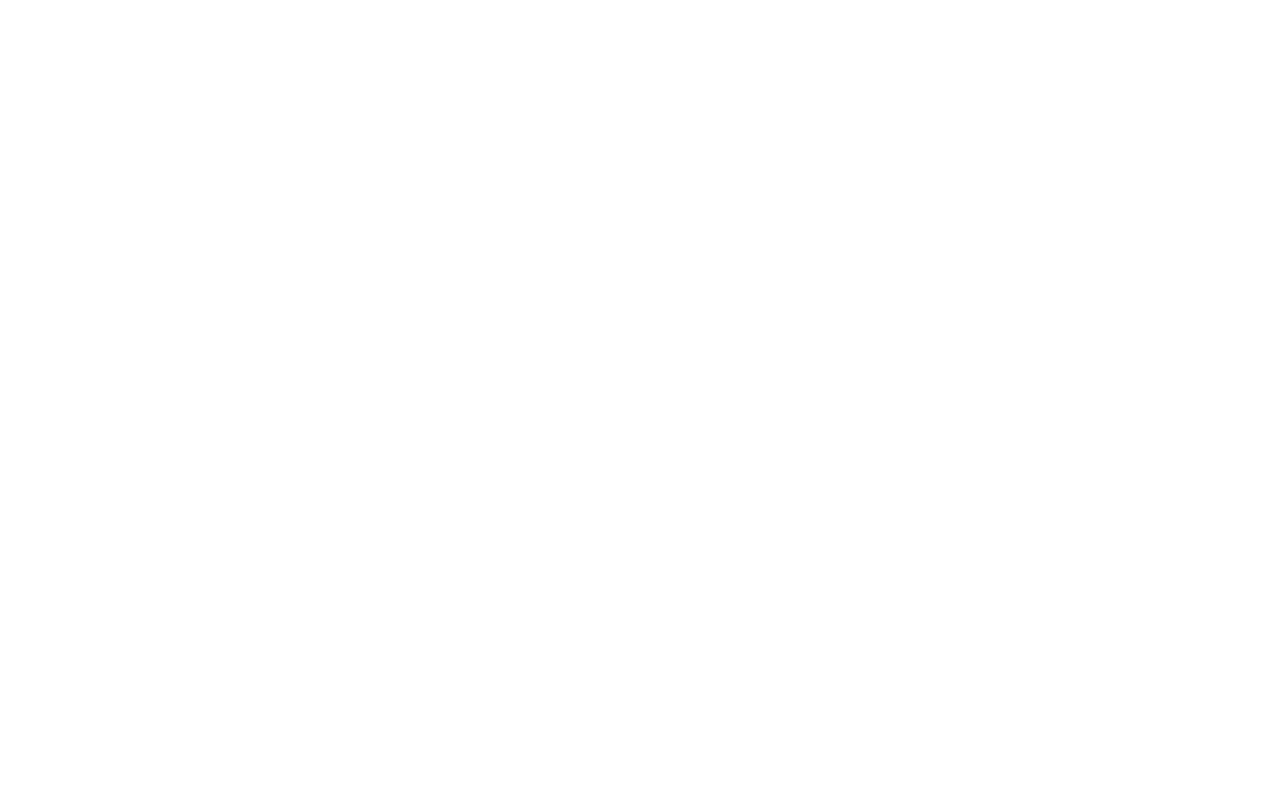
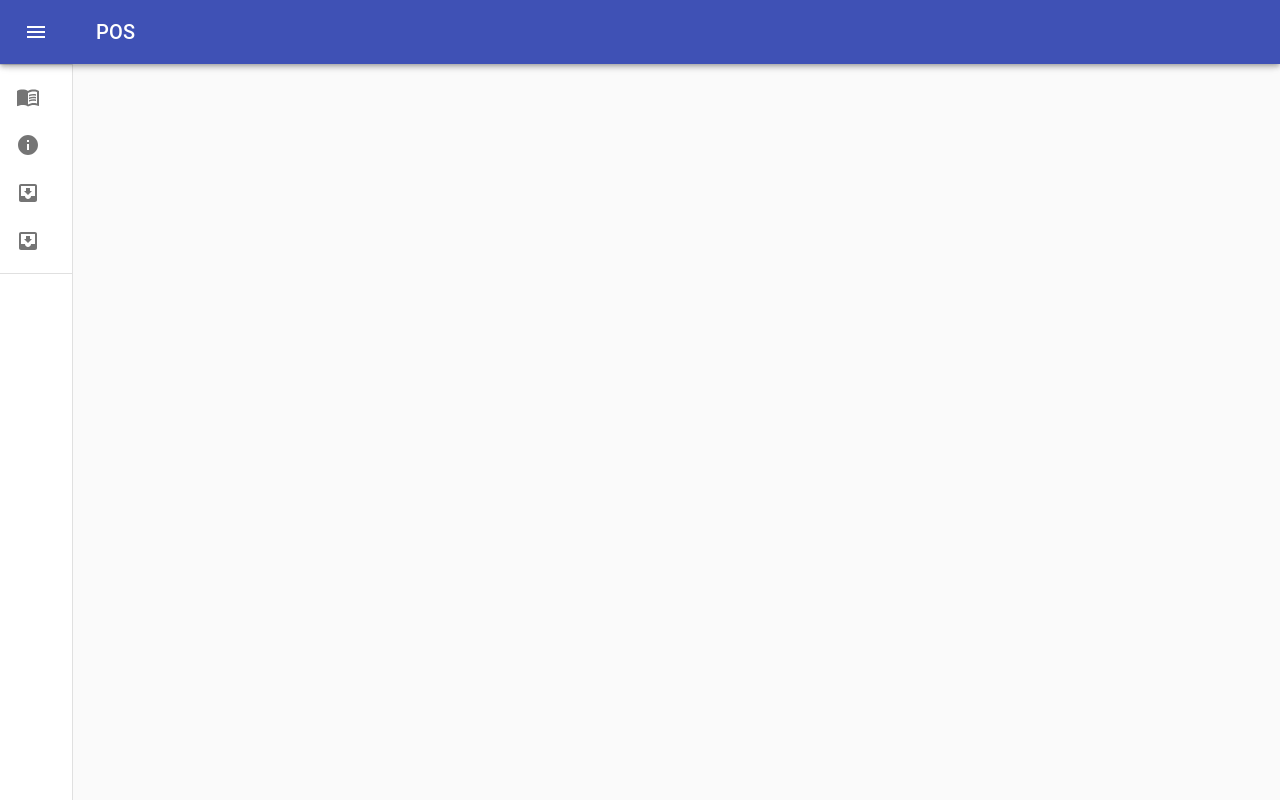
Before and after one commit to Mgrdich/POS, a React (Create React App) app in the folder client/: page / in a window 1280 px wide. Built offline with nearby package versions, Linux system fonts and the light colour scheme.

Commit message:
adding MenuDrawer

```diff
--- a/client/src/Routes.tsx
+++ b/client/src/Routes.tsx
@@ -1,9 +1,13 @@
 import React from 'react';
+import MenuDrawer from "./components/layout/Drawer/MenuDrawer";
+import {BrowserRouter} from "react-router-dom";
 
 const Routes:React.FC = () => {
     return (
         <>
-
+            <BrowserRouter >
+        <MenuDrawer/>
+            </BrowserRouter>
         </>
     );
 };
--- /dev/null
+++ b/client/src/components/layout/Drawer/MenuDrawer.tsx
@@ -0,0 +1,84 @@
+import React from "react";
+import clsx from "clsx";
+import { useTheme } from "@material-ui/core/styles";
+import Drawer from "@material-ui/core/Drawer";
+import AppBar from "@material-ui/core/AppBar";
+import Toolbar from "@material-ui/core/Toolbar";
+import CssBaseline from "@material-ui/core/CssBaseline";
+import Typography from "@material-ui/core/Typography";
+import Divider from "@material-ui/core/Divider";
+import IconButton from "@material-ui/core/IconButton";
+import MenuIcon from "@material-ui/icons/Menu";
+import ChevronLeftIcon from "@material-ui/icons/ChevronLeft";
+import ChevronRightIcon from "@material-ui/icons/ChevronRight";
+import { withRouter } from "react-router-dom";
+import { useStyles } from "./style";
+import NestedMenuList from "./NestedMenuList";
+
+
+const MenuDrawer: React.FC = () => {
+  const classes = useStyles();
+  const theme = useTheme();
+  const [open, setOpen] = React.useState<boolean>(false);
+
+  return (
+    <div className={classes.root}>
+      <CssBaseline />
+      <AppBar
+        position="fixed"
+        className={clsx(classes.appBar, {
+          [classes.appBarShift]: open
+        })}
+      >
+        <Toolbar>
+          <IconButton
+            color="inherit"
+            aria-label="open drawer"
+            onClick={() => setOpen(true)}
+            edge="start"
+            className={clsx(classes.menuButton, {
+              [classes.hide]: open
+            })}
+          >
+            <MenuIcon />
+          </IconButton>
+          <Typography variant="h6" noWrap>
+            POS
+          </Typography>
+        </Toolbar>
+      </AppBar>
+      <Drawer
+        variant="permanent"
+        className={clsx(classes.drawer, {
+          [classes.drawerOpen]: open,
+          [classes.drawerClose]: !open
+        })}
+        classes={{
+          paper: clsx({
+            [classes.drawerOpen]: open,
+            [classes.drawerClose]: !open
+          })
+        }}
+      >
+        <div className={classes.toolbar}>
+          <IconButton onClick={() => setOpen(false)}>
+            {theme.direction === "rtl" ? (
+              <ChevronRightIcon />
+            ) : (
+              <ChevronLeftIcon />
+            )}
+          </IconButton>
+        </div>
+        <Divider />
+        <NestedMenuList menuOpen={open}/>
+        <Divider />
+      </Drawer>
+      <main className={classes.content}>
+        <div className={classes.toolbar} />
+        {/*{props.children}*/}
+      </main>
+    </div>
+  );
+};
+
+export default withRouter(MenuDrawer);
--- /dev/null
+++ b/client/src/components/layout/Drawer/NestedMenuList.tsx
@@ -0,0 +1,110 @@
+import React, { useEffect } from "react";
+import { makeStyles } from "@material-ui/core/styles";
+import List from "@material-ui/core/List";
+import ListItem from "@material-ui/core/ListItem";
+import ListItemIcon from "@material-ui/core/ListItemIcon";
+import ListItemText from "@material-ui/core/ListItemText";
+import Collapse from "@material-ui/core/Collapse";
+import InboxIcon from "@material-ui/icons/MoveToInbox";
+import ExpandLess from "@material-ui/icons/ExpandLess";
+import ExpandMore from "@material-ui/icons/ExpandMore";
+import StarBorder from "@material-ui/icons/StarBorder";
+import { nested, routes } from "./config";
+
+const useStyles = makeStyles(theme  => ({
+  root: {
+    width: "100%",
+    maxWidth: 360,
+    backgroundColor: theme.palette.background.paper
+  },
+  nested: {
+    paddingLeft: theme.spacing(4),
+  }
+}));
+
+const NestedMenuList: React.FC<any> = ({ menuOpen }) => {
+  // TODO Change generic
+
+  const classes = useStyles();
+  const [open, setOpen] = React.useState({ open: false, index: -1 }); // true 3
+  const handleClick = (index: number) => {
+    let obj: any = {};
+
+    if (open.open) {
+      //open case
+      if (index === open.index) {
+        obj.open = false;
+        obj.index = -1;
+      } else {
+        obj.index = index;
+        obj.open = true;
+      }
+      setOpen(obj);
+      return 0;
+    }
+    obj.open = true;
+    obj.index = index;
+    console.log(obj.index + " " + obj.open);
+    setOpen(obj);
+  };
+
+  useEffect(() => {
+    if (!menuOpen) {
+      // when it closed
+      setOpen({ open: false, index: -1 });
+    }
+  }, [menuOpen]);
+
+  return (
+    <List
+      component="nav"
+      aria-labelledby="nested-list-subheader"
+      className={classes.root}
+    >
+      {routes.map((item: any, index: number) => {
+        // TODO Change generic
+
+        return item.location ? (
+          <ListItem key={index} button>
+            <ListItemIcon>{item.icon}</ListItemIcon>
+            <ListItemText primary={item.translation} />
+          </ListItem>
+        ) : (
+          <React.Fragment key={index}>
+            <ListItem button onClick={() => handleClick(index)}>
+              <ListItemIcon>
+                <InboxIcon />
+              </ListItemIcon>
+              <ListItemText primary={item.translation} />
+              {open.open && open.index === index ? (
+                <ExpandLess />
+              ) : (
+                <ExpandMore />
+              )}
+            </ListItem>
+            <Collapse
+              in={open.open && open.index === index}
+              timeout="auto"
+              unmountOnExit
+            >
+              <List component="div" disablePadding>
+                {nested[index].map((item1: any, index: number) => {
+                  return (
+                    <ListItem key={index} button className={classes.nested}>
+                      <ListItemIcon>
+                        <StarBorder />
+                      </ListItemIcon>
+                      <ListItemText primary={item1.translation} />
+                    </ListItem>
+                  );
+                })}
+              </List>
+            </Collapse>
+          </React.Fragment>
+        );
+      })}
+    </List>
+  );
+};
+
+export default NestedMenuList;
--- /dev/null
+++ b/client/src/components/layout/Drawer/config.tsx
@@ -0,0 +1,29 @@
+import MenuBookIcon from "@material-ui/icons/MenuBook";
+import InfoIcon from "@material-ui/icons/Info";
+import React from "react";
+
+
+export const nested: any[] = [
+    false,
+    false,
+    [
+        { icon: "", location: "/home", translation: "Home" },
+        { icon: "", location: "/about", translation: "About" }
+    ],
+    [
+        { icon: "", location: "/home", translation: "Home" },
+        { icon: "", location: "/contact", translation: "Contact" }
+    ]
+];
+export const routes : any[] = [
+    { icon: <MenuBookIcon />, location: "/menu", translation: "Menu" },
+    { icon: <InfoIcon />, location: "/about", translation: "About" },
+    {
+        icon: "",
+        translation: "Other"
+    },
+    {
+        icon: "",
+        translation: "Other1"
+    }
+];
--- /dev/null
+++ b/client/src/components/layout/Drawer/style.ts
@@ -0,0 +1,64 @@
+import {makeStyles} from "@material-ui/core/styles";
+
+const drawerWidth = 240;
+
+export const useStyles = makeStyles(theme => ({
+    root: {
+        display: 'flex',
+    },
+    appBar: {
+        zIndex: theme.zIndex.drawer + 1,
+        transition: theme.transitions.create(['width', 'margin'], {
+            easing: theme.transitions.easing.sharp,
+            duration: theme.transitions.duration.leavingScreen,
+        }),
+    },
+    appBarShift: {
+        marginLeft: drawerWidth,
+        width: `calc(100% - ${drawerWidth}px)`,
+        transition: theme.transitions.create(['width', 'margin'], {
+            easing: theme.transitions.easing.sharp,
+            duration: theme.transitions.duration.enteringScreen,
+        }),
+    },
+    menuButton: {
+        marginRight: 36,
+    },
+    hide: {
+        display: 'none',
+    },
+    drawer: {
+        width: drawerWidth,
+        flexShrink: 0,
+        whiteSpace: 'nowrap',
+    },
+    drawerOpen: {
+        width: drawerWidth,
+        transition: theme.transitions.create('width', {
+            easing: theme.transitions.easing.sharp,
+            duration: theme.transitions.duration.enteringScreen,
+        }),
+    },
+    drawerClose: {
+        transition: theme.transitions.create('width', {
+            easing: theme.transitions.easing.sharp,
+            duration: theme.transitions.duration.leavingScreen,
+        }),
+        overflowX: 'hidden',
+        width: theme.spacing(7) + 1,
+        [theme.breakpoints.up('sm')]: {
+            width: theme.spacing(9) + 1,
+        },
+    },
+    toolbar: {
+        display: 'flex',
+        alignItems: 'center',
+        justifyContent: 'flex-end',
+        padding: theme.spacing(0, 1),
+        ...theme.mixins.toolbar,
+    },
+    content: {
+        flexGrow: 1,
+        padding: theme.spacing(3),
+    },
+}));
```
Also changed, not shown: client/src/components/Reusable/misc/Logout.tsx (deleted, +0 -11 lines).
